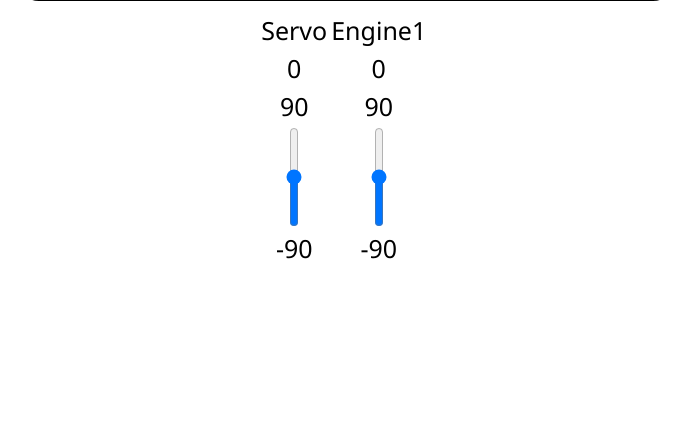
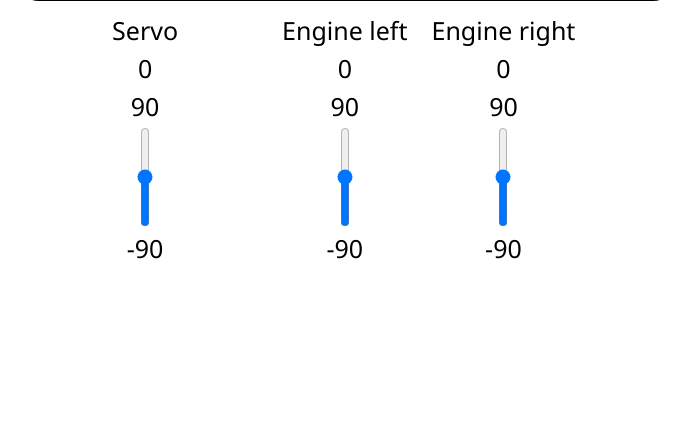
Before and after one commit to vasuy4/FlaskDron, a Flask app: page / in a window 1280 px wide. Shown: the part 371-800 px from the top of the page, without its empty margins (269-960 px from the left). Run offline with Flask 3, Linux system fonts and the light colour scheme.

Commit message:
engine right

```diff
--- a/flask_server.py
+++ b/flask_server.py
@@ -12,6 +12,7 @@ def main_menu():
 def update_slider():
     slider_servo = request.json.get("slider_servo")
     slider_engine_left = request.json.get("slider_engine_left")
+    slider_engine_right = request.json.get("slider_engine_right")
 
     # Здесь можно добавить логику для обработки значений слайдеров, например, проверку диапазона
 
@@ -20,6 +21,8 @@ def update_slider():
         response_data['slider_value_servo'] = slider_servo
     if slider_engine_left is not None:
         response_data['slider_value_engine_left'] = slider_engine_left
+    if slider_engine_right is not None:
+        response_data['slider_value_engine_right'] = slider_engine_right
 
     return jsonify(response_data)
 
--- a/static/css/style.css
+++ b/static/css/style.css
@@ -68,3 +68,12 @@ button {
 .margin2 {
     margin: 2px;
 }
+
+.control_block {
+    display: flex;
+    margin-left: 100px;
+}
+
+.margin_left20 {
+    margin-left: 20px;
+}
--- a/templates/index.html
+++ b/templates/index.html
@@ -34,14 +34,23 @@
             <p class="margin2">-90</p>
           </div>
 
+          <div class="control_block">
             <div class="control_servo_engine">
-            <p class="margin2">Engine1</p>
+              <p class="margin2">Engine left</p>
               <p class="margin2"><span id="slider_value_engine_left">0</span></p>
               <p class="margin2">90</p>
               <input type="range" min="-90" max="90" id="slider_engine_left" class="slider_servo_engine margin2" />
               <p class="margin2">-90</p>
             </div>
 
+            <div class="control_servo_engine margin_left20">
+              <p class="margin2">Engine right</p>
+              <p class="margin2"><span id="slider_value_engine_right">0</span></p>
+              <p class="margin2">90</p>
+              <input type="range" min="-90" max="90" id="slider_engine_right" class="slider_servo_engine margin2" />
+              <p class="margin2">-90</p>
+            </div>
+          </div>
         </div>
       </div>
 
@@ -80,6 +89,19 @@
                     }
                 });
             });
+
+            $('#slider_engine_right').on('input', function() {
+                var sliderValue = $(this).val();
+                $.ajax({
+                    url: '/update_slider',
+                    type: 'POST',
+                    contentType: 'application/json',
+                    data: JSON.stringify({'slider_engine_right': sliderValue}),
+                    success: function(response) {
+                        $('#slider_value_engine_right').text(response.slider_value_engine_right);
+                    }
+                });
+            });
         });
     </script>
   </body>
```
Lines whose indentation alone changed are shown as unchanged.
